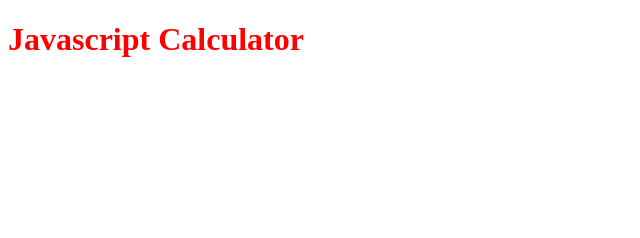
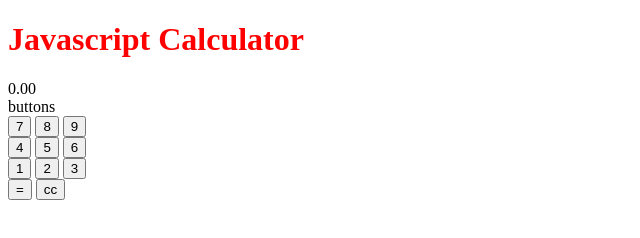
Before and after one commit to Neo319/calculator, a plain HTML site: page index.html in a window 1280 px wide. Shown: the whole page, without its empty margins (0-640 px from the left). Drawn offline with Linux system fonts and the light colour scheme.

Commit message:
create HTML buttons base

```diff
--- a/index.html
+++ b/index.html
@@ -9,6 +9,29 @@
 <body>
     <h1>Javascript Calculator</h1>
 
+    <div id="display">0.00</div>
+    <div id="buttons">buttons
+        <div>
+            <button id="7"> 7 </button>
+            <button id="8"> 8 </button>
+            <button id="9"> 9 </button>
+        </div>
+        <div>
+            <button id="4"> 4 </button>
+            <button id="5"> 5 </button>
+            <button id="6"> 6 </button>
+
+        </div>
+        <div>
+            <button id="1"> 1 </button>
+            <button id="2"> 2 </button>
+            <button id="3"> 3 </button>
+
+        </div>
+        <button id="confirm"> = </button>
+        <button id="clear"> cc </button>
+    </div>
+
     <script src = "script.js"></script>
 </body>
 </html>
```
Also changed, not shown: script.js (line endings or trailing spaces).
